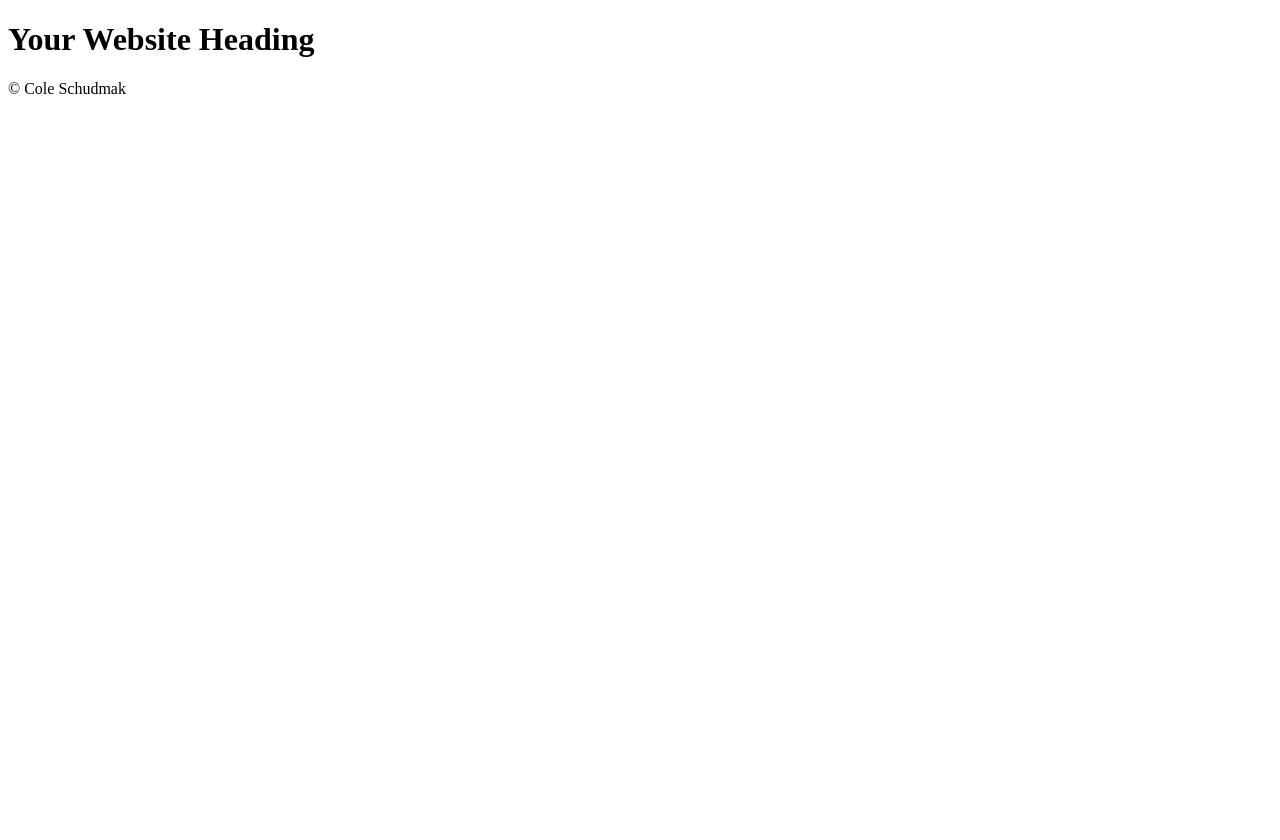
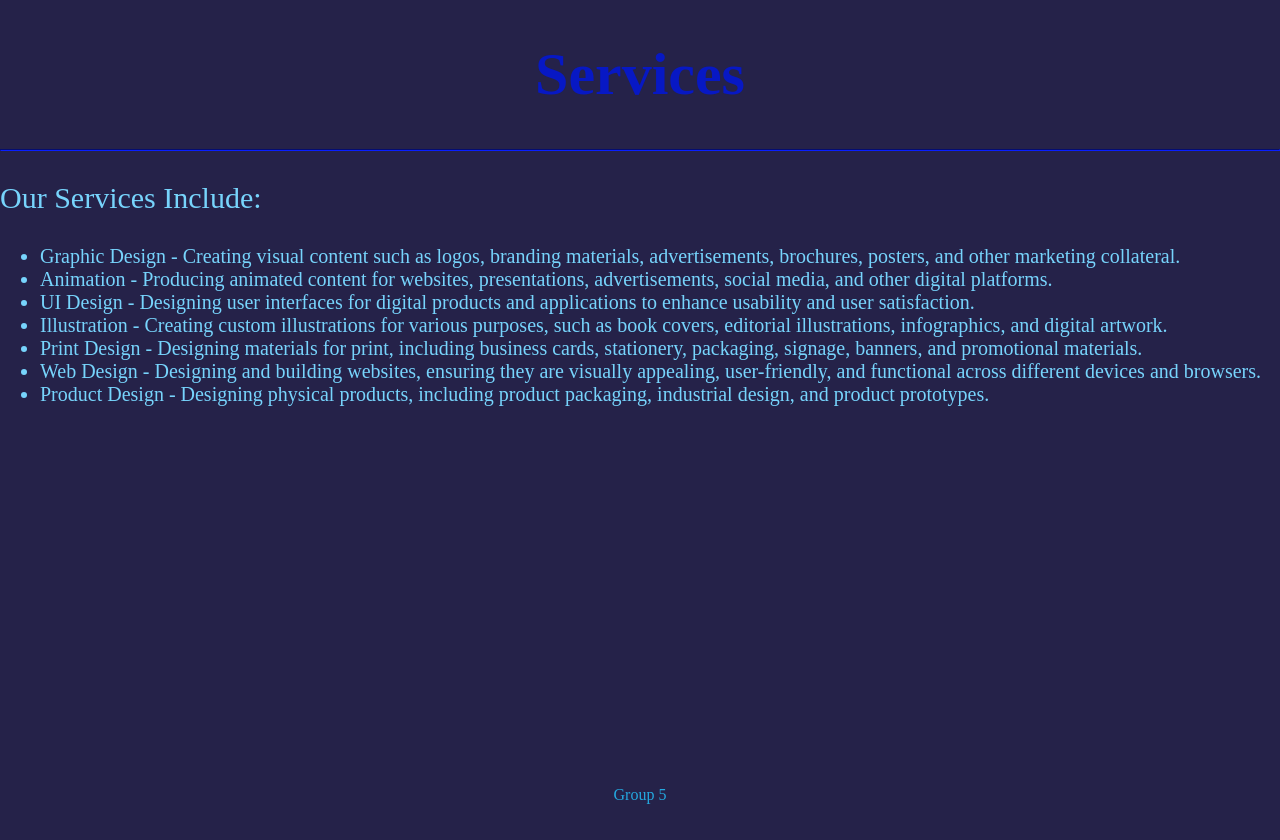
Before and after one commit to Wendell-Mutia/P04, a plain HTML site: page Services.html in a window 1280 px wide. Before the commit the page ends 800 px from the top, so only its background shows below. Drawn offline with Linux system fonts and the light colour scheme.

Commit message:
Update Services.html

```diff
--- a/Services.html
+++ b/Services.html
@@ -2,15 +2,31 @@
 <html lang="en">
 <head>
     <meta charset="UTF-8">
-    <title>Your Page Title</title>
+    <title>Services</title>
+    <style>
+        body {background-color: #252249;color: #77D4FC;margin: 0;padding: 0; min-height: 100vh; position: relative;}
+        header {text-align: center;color: #0718C4;}
+        footer {text-align: center;color: #24A8DF; position: absolute; bottom: 0;width: 100%; padding: 20px 0;}
+        hr {border-color: #0718C4;}
+    </style>
 </head>
 <body>
     <header>
-        <h1>Your Website Heading</h1>
+        <h1 style="font-size:60px;">Services</h1>
+        <hr>
     </header>
-
+    <p style="font-size:30px;"> Our Services Include: </p>
+    <ul>
+        <li style="font-size:20px;"> Graphic Design - Creating visual content such as logos, branding materials, advertisements, brochures, posters, and other marketing collateral.</li>
+        <li style="font-size:20px;"> Animation - Producing animated content for websites, presentations, advertisements, social media, and other digital platforms.</li>
+        <li style="font-size:20px;"> UI Design - Designing user interfaces for digital products and applications to enhance usability and user satisfaction.</li>
+        <li style="font-size:20px;"> Illustration - Creating custom illustrations for various purposes, such as book covers, editorial illustrations, infographics, and digital artwork.</li>
+        <li style="font-size:20px;"> Print Design - Designing materials for print, including business cards, stationery, packaging, signage, banners, and promotional materials.</li>
+        <li style="font-size:20px;"> Web Design - Designing and building websites, ensuring they are visually appealing, user-friendly, and functional across different devices and browsers.</li>
+        <li style="font-size:20px;"> Product Design - Designing physical products, including product packaging, industrial design, and product prototypes.</li>
+    </ul>
     <footer>
-        <p> &copy; Cole Schudmak</p>
+        <p>Group 5</p>
     </footer>
 </body>
 </html>
```
